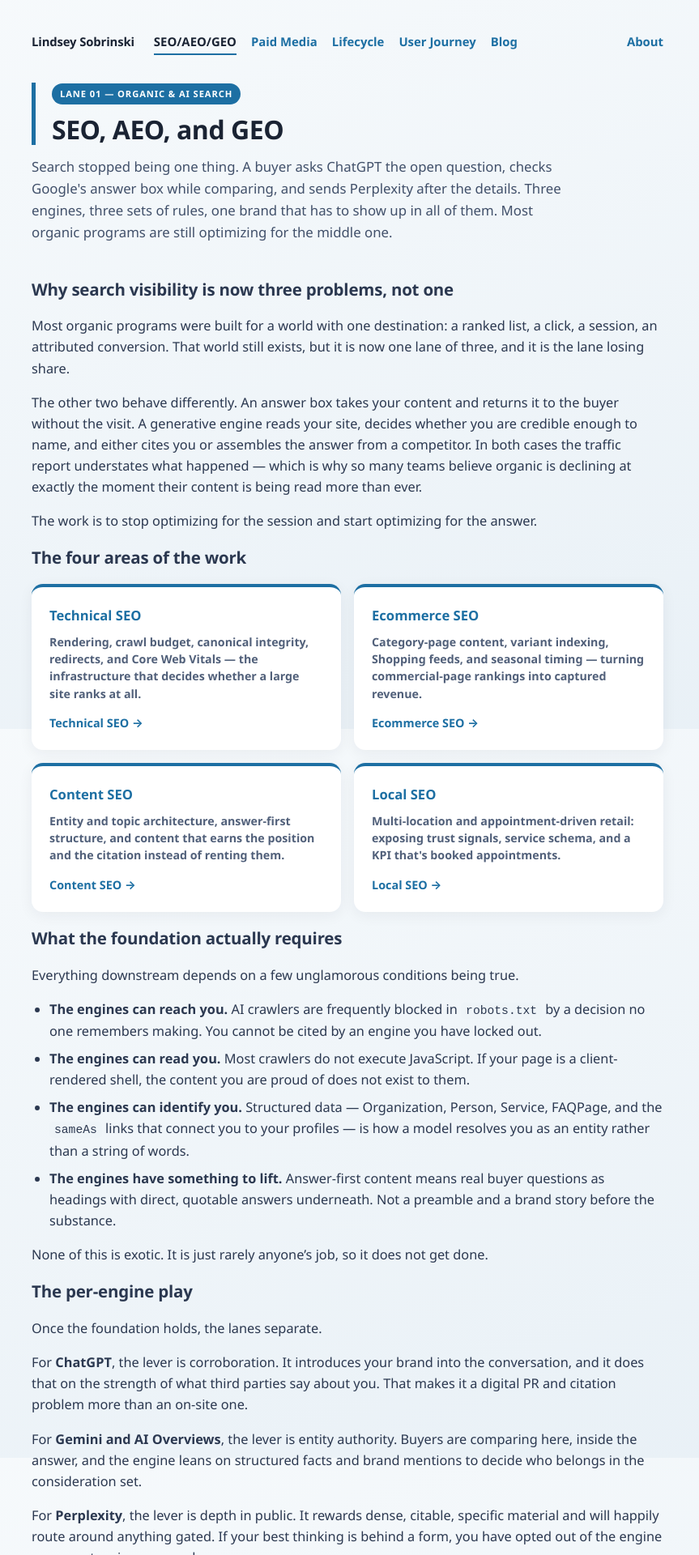
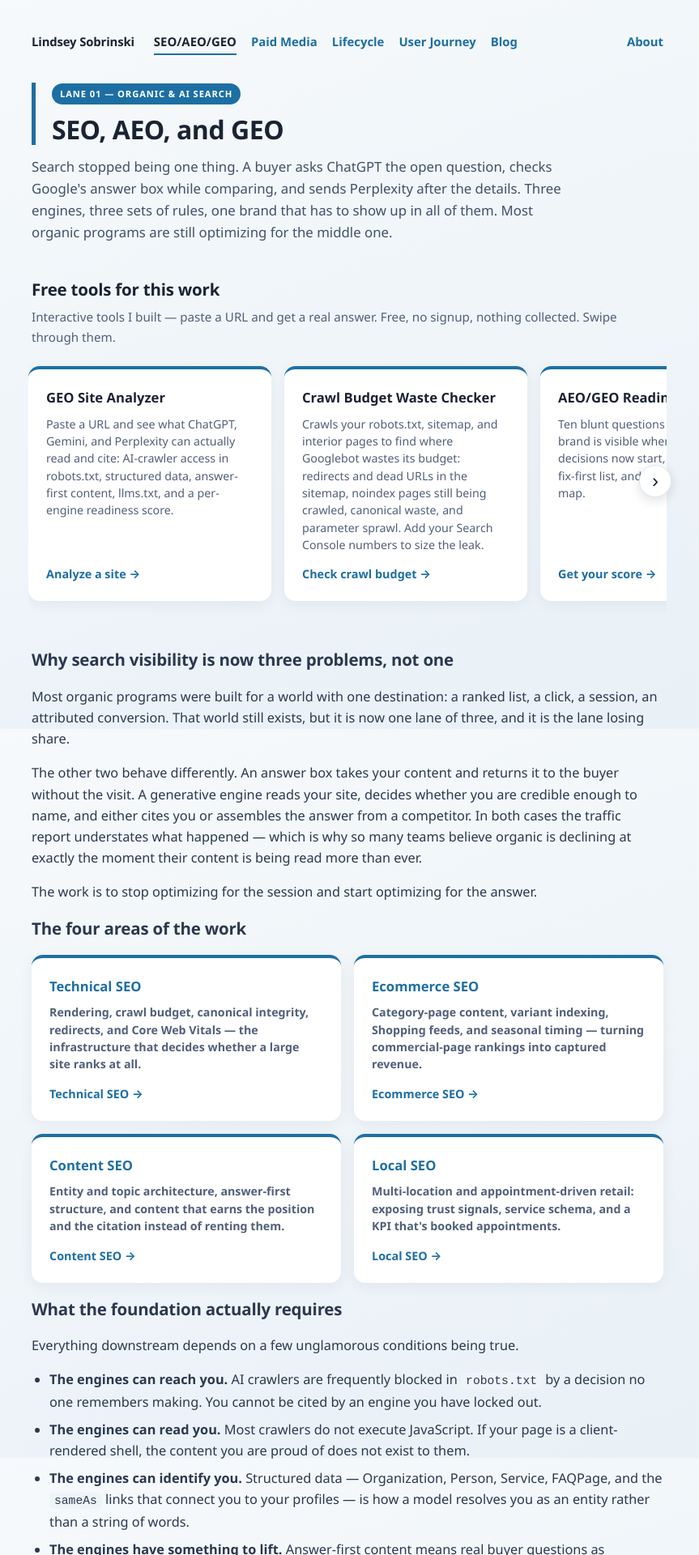
Before and after one commit to lsobrinski-marketing/lindseysobrinski.com, a Jekyll site: the page built from seo-aeo-geo.md, in a window 1280 px wide. Shown: the top 1920 px of the page at 81% size, without its empty margins (211-1074 px from the left). Built offline with Jekyll 4.4.1, drawn with Linux system fonts in a browser that asks for light colours; some of the changed text lies outside the part shown.

Commit message:
Restructure SEO lane: tools carousel hoisted above the prose
Adds opt-in tools_position and tools_carousel controls to the lane
layout. The SEO/AEO/GEO page now shows its free tools (GEO Analyzer,
Crawl Budget Waste Checker, Scorecard) as a swipeable carousel directly
under the lede, instead of a grid buried at the bottom. Other lane pages
are unchanged (still grid, default position). Carousel is CSS scroll-snap
with accessible prev/next controls; JS is a no-op where absent.

Co-Authored-By: Claude Opus 4.8 <noreply@anthropic.com>

```diff
--- a/_layouts/lane.html
+++ b/_layouts/lane.html
@@ -20,16 +20,31 @@ layout: default
   </div>
   {% if page.lede %}<p class="lede">{{ page.lede }}</p>{% endif %}
 
-  {%- comment -%} ---------- 1. why it matters ---------- {%- endcomment -%}
-  <div class="post-body">
-  {{ content }}
-  </div>
-
-  {%- comment -%} ---------- 2. tools ---------- {%- endcomment -%}
+  {%- comment -%}
+    Tools section, captured so a page can hoist it above the prose with
+    `tools_position: top`. Set `tools_carousel: true` for a swipeable carousel
+    instead of the static grid (opt-in, page by page — other lanes keep the grid).
+  {%- endcomment -%}
+  {%- capture tools_html -%}
   {%- if page.tools %}
   <section id="tools">
     <h2>{{ page.tools_heading | default: "Tools" }}</h2>
     <p class="h2sub">{{ page.tools_sub | default: "Interactive tools I built for this lane. Free, no signup, nothing collected." }}</p>
+    {%- if page.tools_carousel %}
+    <div class="carousel" data-carousel>
+      <button type="button" class="carousel-btn prev" aria-label="Previous tools" data-carousel-prev>&#8249;</button>
+      <div class="carousel-track" data-carousel-track>
+        {%- for t in page.tools %}
+        {%- if t.url %}
+        <a class="tile" href="{{ t.url }}"><h3>{{ t.name }}</h3><p>{{ t.blurb }}</p><span class="go">{{ t.cta | default: "Open the tool →" }}</span></a>
+        {%- else %}
+        <div class="tile tile-soon"><h3>{{ t.name }}</h3><p>{{ t.blurb }}</p><span class="go soon">In build</span></div>
+        {%- endif %}
+        {%- endfor %}
+      </div>
+      <button type="button" class="carousel-btn next" aria-label="Next tools" data-carousel-next>&#8250;</button>
+    </div>
+    {%- else %}
     <div class="grid">
       {%- for t in page.tools %}
       {%- if t.url %}
@@ -47,8 +62,21 @@ layout: default
       {%- endif %}
       {%- endfor %}
     </div>
+    {%- endif %}
   </section>
   {%- endif %}
+  {%- endcapture -%}
+
+  {%- comment -%} ---------- tools (top) ---------- {%- endcomment -%}
+  {%- if page.tools_position == 'top' %}{{ tools_html }}{%- endif %}
+
+  {%- comment -%} ---------- 1. why it matters ---------- {%- endcomment -%}
+  <div class="post-body">
+  {{ content }}
+  </div>
+
+  {%- comment -%} ---------- 2. tools (default position) ---------- {%- endcomment -%}
+  {%- unless page.tools_position == 'top' %}{{ tools_html }}{%- endunless %}
 
   {%- comment -%} ---------- 3. related writing, auto-populated ---------- {%- endcomment -%}
   {%- if page.blog_categories %}
@@ -97,6 +125,26 @@ layout: default
     </span>
   </div>
 </div>
+
+{%- comment -%} Tools-carousel controls. No-op on pages without a [data-carousel]. {%- endcomment -%}
+<script>
+document.querySelectorAll('[data-carousel]').forEach(function(c){
+  var track=c.querySelector('[data-carousel-track]'),
+      prev=c.querySelector('[data-carousel-prev]'),
+      next=c.querySelector('[data-carousel-next]');
+  if(!track||!prev||!next) return;
+  function step(){var t=track.querySelector('.tile');return t?t.offsetWidth+16:300;}
+  function update(){
+    prev.disabled = track.scrollLeft<=4;
+    next.disabled = track.scrollLeft+track.clientWidth>=track.scrollWidth-4;
+  }
+  prev.addEventListener('click',function(){track.scrollBy({left:-step(),behavior:'smooth'});});
+  next.addEventListener('click',function(){track.scrollBy({left:step(),behavior:'smooth'});});
+  track.addEventListener('scroll',update,{passive:true});
+  window.addEventListener('resize',update);
+  update();
+});
+</script>
 
 <script type="application/ld+json">
 {
--- a/assets/css/site.css
+++ b/assets/css/site.css
@@ -70,6 +70,19 @@ h3{font-size:1.04rem;margin:24px 0 6px;}
 .tile-soon:hover{transform:none;box-shadow:0 2px 10px rgba(26,35,51,.04);}
 .tile-soon h3{color:#51607a;}
 .go.soon{color:#8ea2b5;font-weight:700;font-size:.78rem;letter-spacing:.06em;text-transform:uppercase;}
+
+/* ---------- tools carousel (opt-in via page.tools_carousel) ---------- */
+.carousel{position:relative;margin:0 -4px;}
+.carousel-track{display:flex;gap:16px;overflow-x:auto;scroll-snap-type:x mandatory;scroll-behavior:smooth;padding:6px 4px 16px;scrollbar-width:thin;scrollbar-color:var(--line) transparent;}
+.carousel-track::-webkit-scrollbar{height:8px;}
+.carousel-track::-webkit-scrollbar-thumb{background:var(--line);border-radius:8px;}
+.carousel-track > .tile{scroll-snap-align:start;flex:0 0 300px;min-width:0;}
+@media(max-width:680px){.carousel-track > .tile{flex-basis:84%;}}
+.carousel-btn{position:absolute;top:calc(50% - 8px);transform:translateY(-50%);z-index:2;width:40px;height:40px;border-radius:50%;border:1px solid var(--line);background:#fff;color:var(--ink);font-size:1.5rem;line-height:1;cursor:pointer;box-shadow:0 4px 14px rgba(26,35,51,.14);display:flex;align-items:center;justify-content:center;transition:.15s;}
+.carousel-btn:hover{background:var(--soft);}
+.carousel-btn.prev{left:-6px;} .carousel-btn.next{right:-6px;}
+.carousel-btn:disabled{opacity:0;pointer-events:none;}
+@media(max-width:680px){.carousel-btn{display:none;}}  /* touch: swipe instead of arrows */
 
 /* ---------- hero ---------- */
 .hero-banner{
--- a/seo-aeo-geo.md
+++ b/seo-aeo-geo.md
@@ -14,6 +14,10 @@ lede: >-
 audience: Marketing and growth leaders who need organic visibility across both classic search and AI answer engines.
 cta: Want your AI-search visibility audited before a competitor takes the citation?
 blog_categories: [seo, aeo, geo, technical-seo, ecommerce-seo, content-seo, local-seo]
+tools_position: top
+tools_carousel: true
+tools_heading: Free tools for this work
+tools_sub: "Interactive tools I built — paste a URL and get a real answer. Free, no signup, nothing collected. Swipe through them."
 tools:
   - name: GEO Site Analyzer
     url: /geo.html
```
